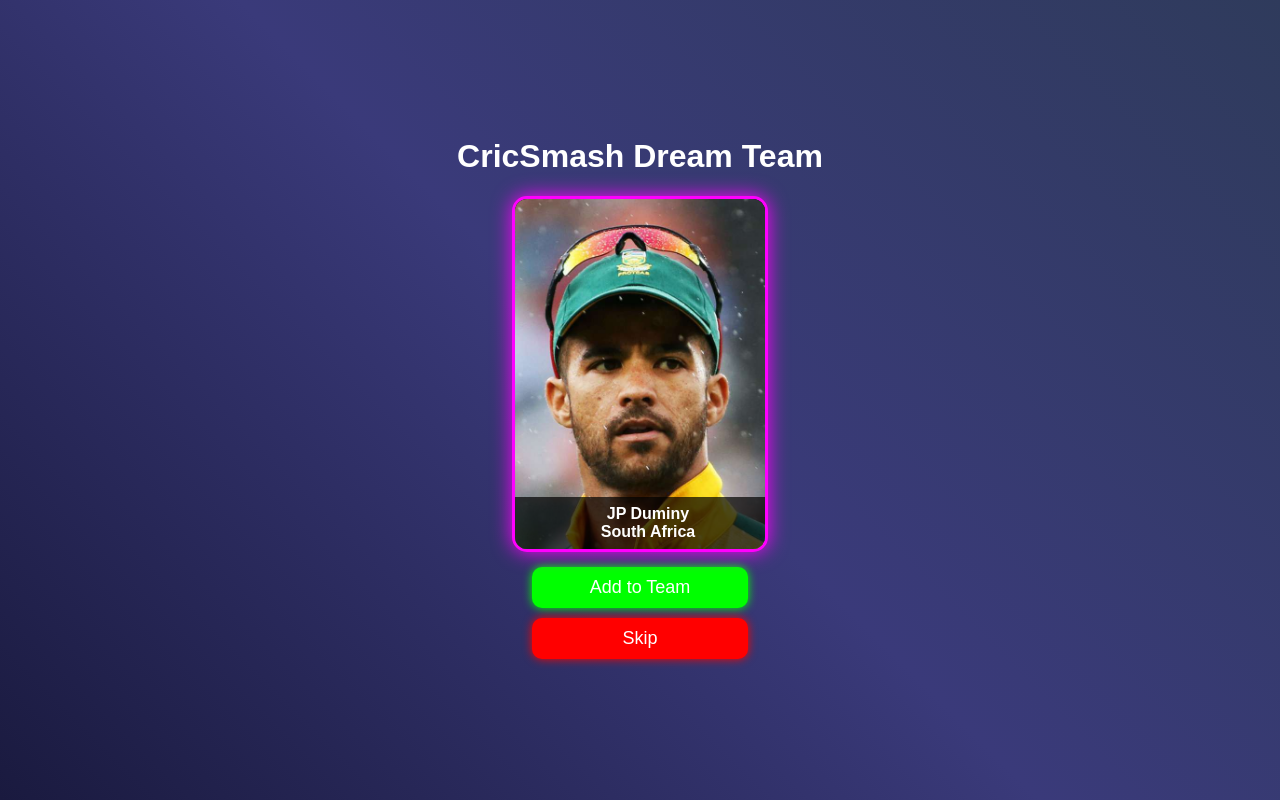
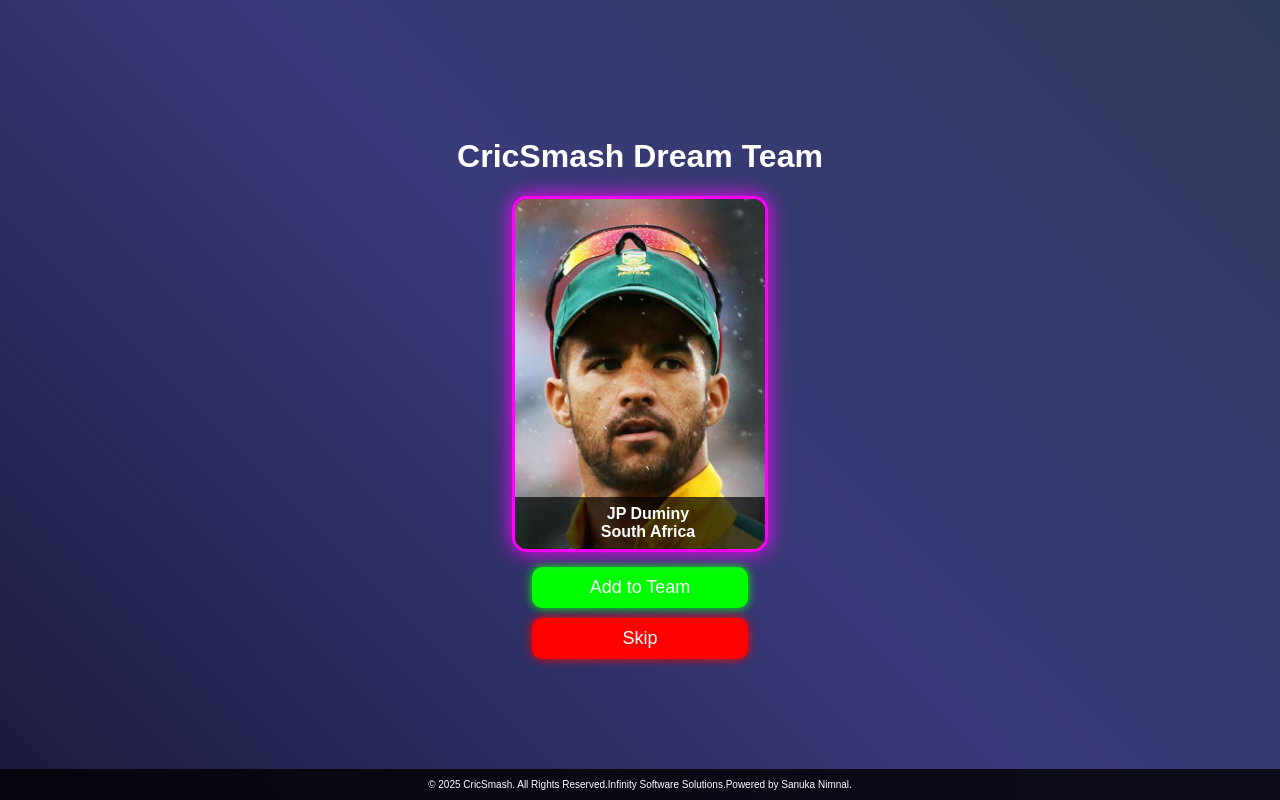
Before and after one commit to sanukanimnal/crazy_games, a plain HTML site: page CricSmash/CricSmash_Team.html in a window 1280 px wide. Drawn offline with Linux system fonts and the light colour scheme.

Commit message:
Update CricSmash_Team.html3

```diff
--- a/CricSmash/CricSmash_Team.html
+++ b/CricSmash/CricSmash_Team.html
@@ -167,6 +167,16 @@
     border-radius: 5px;
     display: block; /* Ensures visibility */
 }
+.mini-footer {
+    width: 100%;
+    background: rgba(0, 0, 0, 0.8);
+    color: #fff;
+    text-align: center;
+    font-size: 10px;
+    position: fixed;
+    bottom: 0;
+    left: 0;
+}
 
     </style>
 </head>
@@ -194,6 +204,9 @@
     <div class="team-card" id="team-card">
         <ul id="team-list" class="team-list"></ul>
     </div>
+    <footer class="mini-footer">
+        <p>© 2025 CricSmash. All Rights Reserved.Infinity Software Solutions.Powered by Sanuka Nimnal.</p>
+    </footer>
 <script src="player.js"></script>
     <script>
         let index = 0;
```
